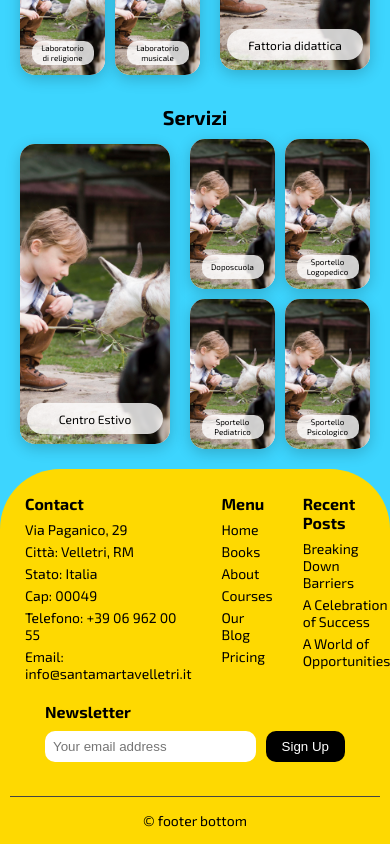
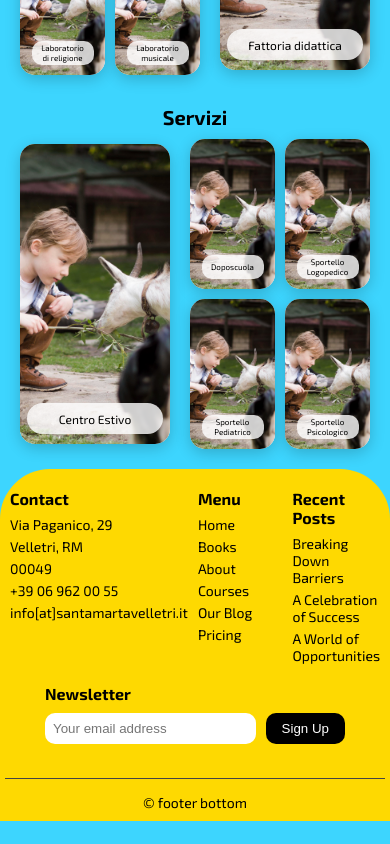
Before and after one commit to MarcolinoA/santamarta, a Next.js app in the folder frontend/: page / in a window 390 px wide. Shown: the part 871-1715 px from the top of the page. After the commit the page ends 1692 px from the top, so only its background shows below. Built offline with nearby package versions, Linux system fonts and the light colour scheme; no server answers.

Commit message:
css problems

```diff
--- a/frontend/src/Styles/Card.module.css
+++ b/frontend/src/Styles/Card.module.css
@@ -22,10 +22,19 @@
 	position: relative;
 	transition: transform 0.8s;
 	transform-style: preserve-3d;
+	perspective: 1000px;
 }
 
 .flipped .cardInner {
 	transform: rotateY(180deg);
+}
+
+.flipped .cardFront {
+	transform: rotateY(180deg);
+}
+
+.flipped .cardBack {
+	transform: rotateY(0deg);
 }
 
 /* Card sizes */
@@ -39,6 +48,8 @@
 	width: 250px;
 	height: 300px;
 	min-height: 150px;
+	flex: 1 1 auto;
+	box-sizing: border-box;
 }
 
 .cardFront,
@@ -58,6 +69,11 @@
 .cardBack {
 	background-color: #f8f8f8;
 	transform: rotateY(180deg);
+	position: absolute;
+	top: 0;
+	left: 0;
+	width: 100%;
+	height: 100%;
 	display: flex;
 	align-items: center;
 	justify-content: center;
@@ -189,6 +205,8 @@
 	}
 
 	.smallCard {
+		flex: 1 1 auto;
+		box-sizing: border-box;
 		width: 100%;
 		max-width: 150px;
 		height: auto;
--- a/frontend/src/Styles/Footer.module.css
+++ b/frontend/src/Styles/Footer.module.css
@@ -12,12 +12,10 @@
 .footerSection {
   display: flex;
   justify-content: space-between;
-  width: 100%;
   max-width: 1200px;
 }
 
 .footerSection div {
-  flex: 1;
   padding: 0 20px;
 }
 
@@ -104,14 +102,15 @@
 
 @media (max-width: 640px) {
   .footer {
-    padding: 10px;
-    border-top-left-radius: 60px;
-    border-top-right-radius: 60px;
+    padding: 5px;
+    border-top-left-radius: 50px;
+    border-top-right-radius: 50px;
   }
 
   .footerSection div {
     flex: 1;
-    padding: 0 15px;
+    padding: 0 5px;
+    font-size: 16px;
   }
 
   .footer h4 {
--- a/frontend/src/Styles/HomePage/Header.module.css
+++ b/frontend/src/Styles/HomePage/Header.module.css
@@ -97,7 +97,7 @@
 @media (min-width: 1281px) {
 	.headerContainer {
 		width: 80%;
-		height: 95vh;
+		height: 80vh;
 		overflow-y: scroll;
 		margin: 20px auto;
 	}
--- a/frontend/src/components/shared/Footer.tsx
+++ b/frontend/src/components/shared/Footer.tsx
@@ -8,11 +8,10 @@ const Footer: React.FC = () => {
 				<div className={styles.contact}>
 					<h4>Contact</h4>
 					<p>Via Paganico, 29</p>
-					<p>Città: Velletri, RM</p>
-					<p>Stato: Italia</p>
-					<p>Cap: 00049</p>
-					<p>Telefono: +39 06 962 00 55</p>
-					<p>Email: info@santamartavelletri.it</p>
+					<p>Velletri, RM</p>
+					<p>00049</p>
+					<p>+39 06 962 00 55</p>
+					<p>info[at]santamartavelletri.it</p>
 				</div>
 				<div className={styles.menu}>
 					<h4>Menu</h4>
```
